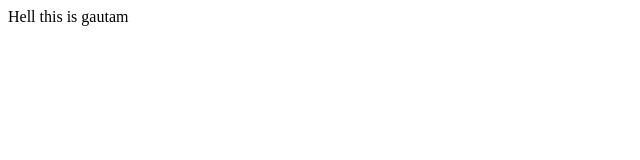
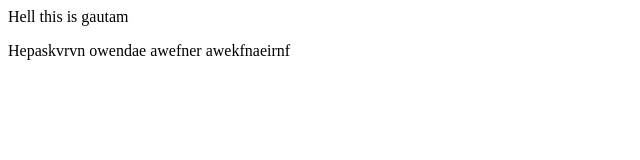
Before and after one commit to impr25/satellite_track, a plain HTML site: page index.html in a window 1280 px wide. Shown: the whole page, without its empty margins (0-640 px from the left). Drawn offline with Linux system fonts and the light colour scheme.

Commit message:
Update index.html

```diff
--- a/index.html
+++ b/index.html
@@ -1 +1,2 @@
 <div>Hell this is gautam</div>
+<p> Hepaskvrvn owendae awefner awekfnaeirnf</p>
```
